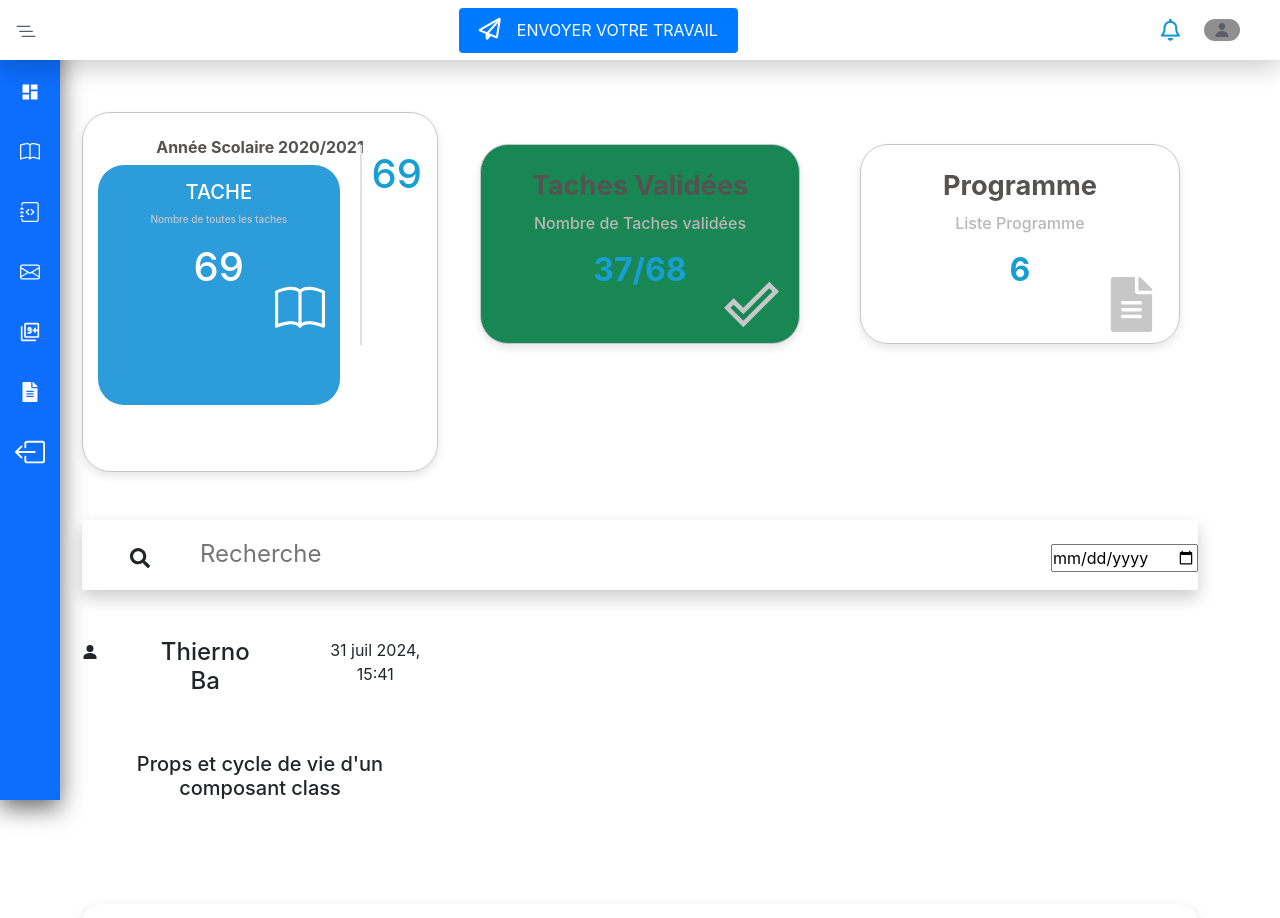
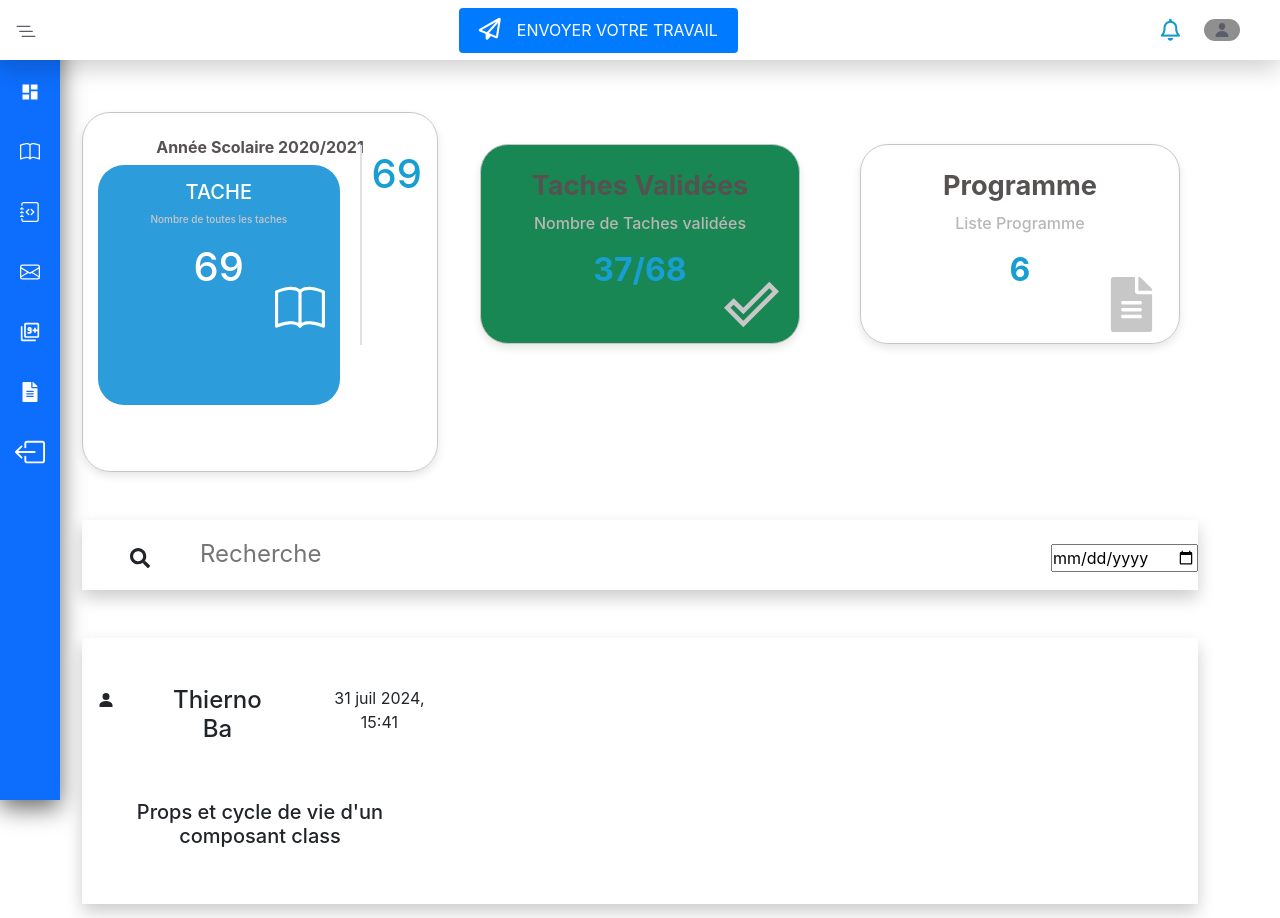
Before and after one commit to thierno-ba04/tache-21, a React (Create React App) app: page / in a window 1280 px wide. Shown: the top 918 px of the page. Built offline with nearby package versions, Linux system fonts and the light colour scheme.

Commit message:
first commit

```diff
--- a/src/pagesEtudiant/dashboard/DashboardEtudiant.jsx
+++ b/src/pagesEtudiant/dashboard/DashboardEtudiant.jsx
@@ -52,6 +52,8 @@ const DashboardEtudiant = () => {
             </div>
           </Col>
         </Row>
+
+
         <Row>
           <Col md={12} className="mt-5">
             <div className="searchdate d-flex">
@@ -71,12 +73,12 @@ const DashboardEtudiant = () => {
             </div>
           </Col>
         </Row>
-
-        <Row>
+          <div className="mere-dashboard-livr">
+        <Row className="mt-5">
           <Col md={4} className="mt-5">
-            <div className="mere-dashboard-livr">
+            <div className="">
               <div className="d-flex gap-5">
-                <div>
+                <div className="ms-3">
                   <IoPersonSharp />
                 </div>
                 <div>
@@ -101,6 +103,7 @@ const DashboardEtudiant = () => {
           </Col>
           <Col md={6}></Col>
         </Row>
+        </div>
         <Row>
           <Col md={12} className="mt-5">
             <div className="input-commentaire d-flex">
--- a/src/pagesEtudiant/dashboard/dashboard.css
+++ b/src/pagesEtudiant/dashboard/dashboard.css
@@ -154,6 +154,12 @@
 }
 
 
+.mere-dashboard-livr{
+  background: white;
+  box-shadow: 0 8px 16px rgba(0, 0, 0, 0.2);
+}
+
+
 
 .input-commentaire{
   gap: 50px;
```
